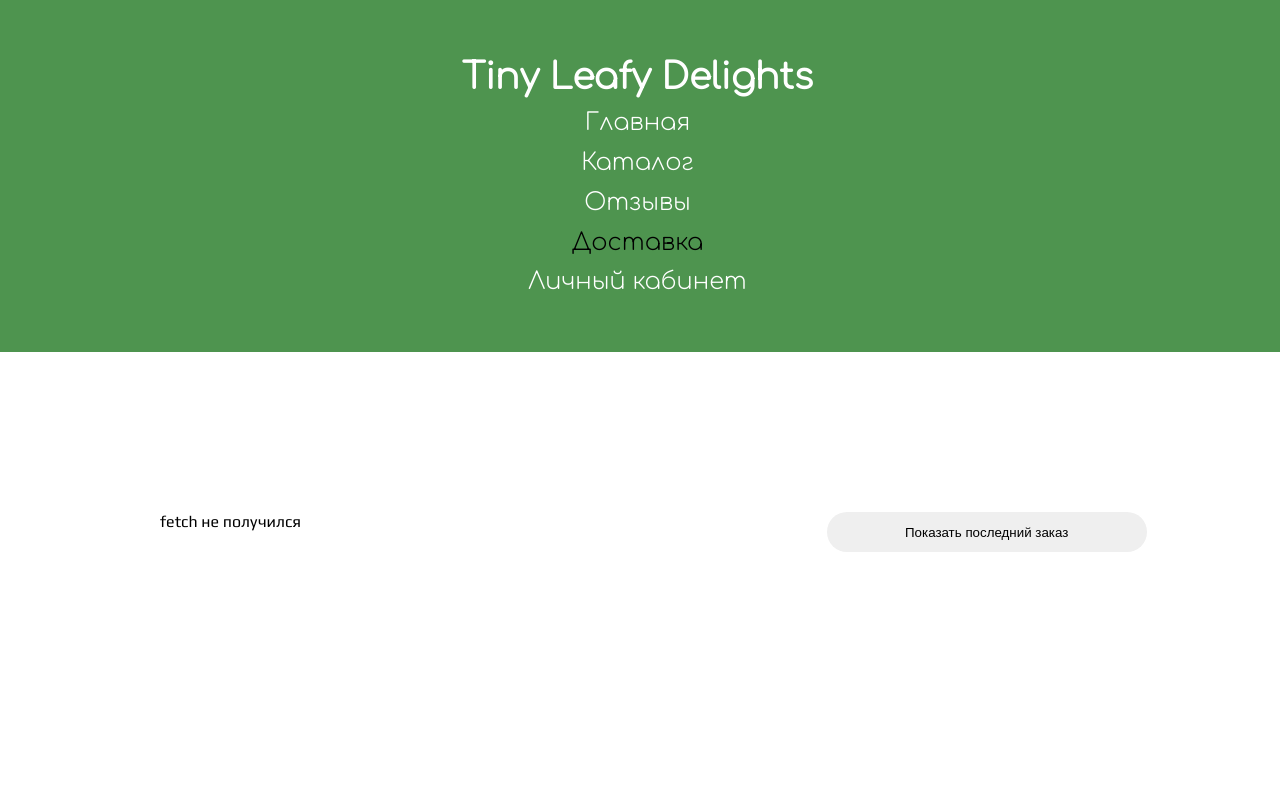
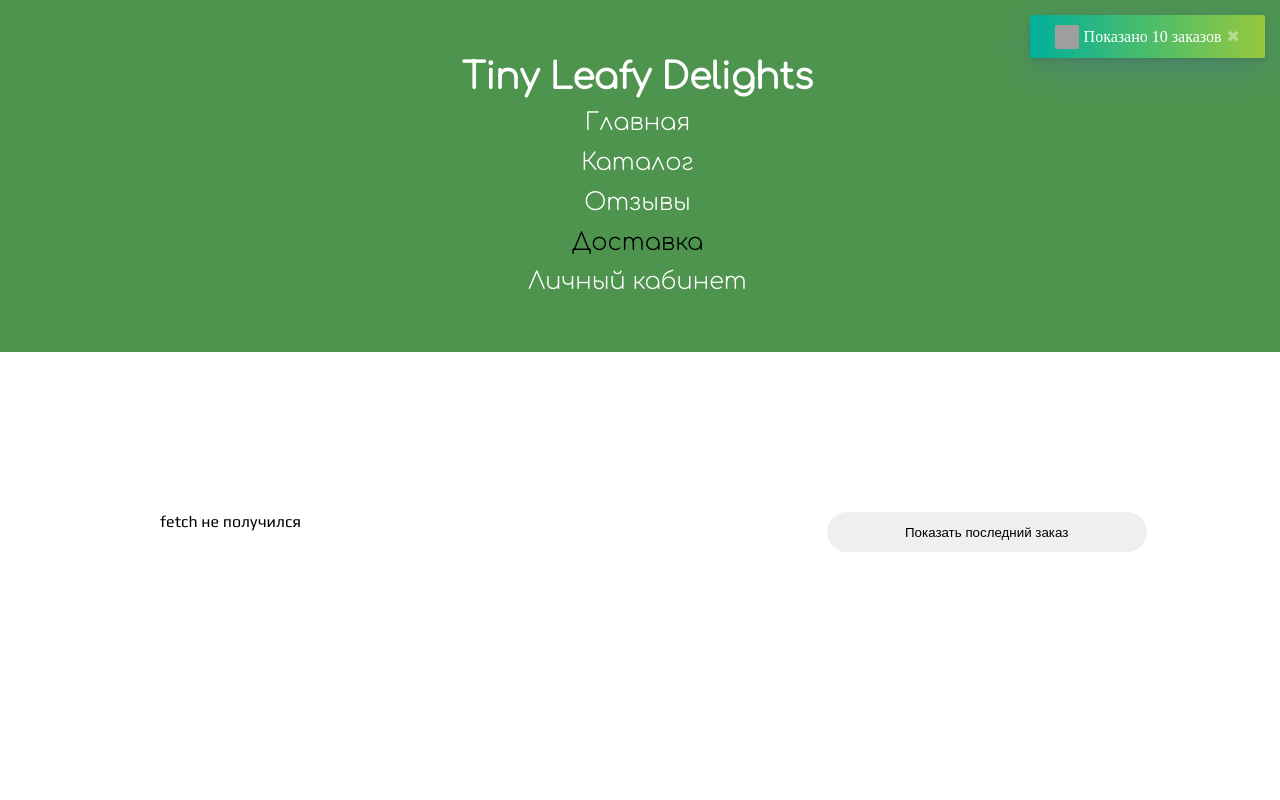
Before and after one commit to hurr1caneZ/TinyLeafyDelights, a website: page delivery.html in a window 1280 px wide. Both pictures are taken after a click on the button "Показать последний заказ". Shown: the top 800 px of the page. Drawn offline with nearby package versions, Linux system fonts and the light colour scheme; no server answers; grey boxes are pictures that could not be loaded.

Commit message:
fix: lab5, lab6, lab7

```diff
--- a/delivery.html
+++ b/delivery.html
@@ -5,6 +5,7 @@
     <title>Delivery</title>
     <link rel="stylesheet" href="main.css">
     <link rel="stylesheet" href="delivery.css">
+    <link rel="stylesheet" type="text/css" href="https://cdn.jsdelivr.net/npm/toastify-js/src/toastify.min.css">
     <script src="script.js"></script>
     <script defer src="delivery.js"></script>
 </head>
@@ -40,6 +41,6 @@
 <footer>
     <p id="loading-info"></p>
 </footer>
-
+<script defer type="text/javascript" src="https://cdn.jsdelivr.net/npm/toastify-js"></script>
 </body>
 </html>
--- a/delivery.js
+++ b/delivery.js
@@ -5,15 +5,16 @@ let fetchData = document.querySelector('.fetch-data');
 button.addEventListener('click', function () {
     let randomNumber = Math.floor(Math.random() * 10) + 1;
     preloader.style.display = 'flex';
-    setTimeout(() => {
-        fetch(`https://jsonplaceholder.typicode.com/users/?_start=1&_limit=${randomNumber}`)
-            .then(response => response.json())
-            .then(user => {
+
+    async function asyncFetch() {
+        try {
+            const response = await fetch(`https://jsonplaceholder.typicode.com/users/?_start=1&_limit=${randomNumber}`);
+            const user = await response.json();
             preloader.style.display = 'none';
             if (user) {
                 for (let i = 0; i < user.length; i++) {
                     let template = document.getElementById('user-template');
-                        let clone= template.content.cloneNode(true);
+                    let clone = template.content.cloneNode(true);
                     clone.children[0].textContent = 'Имя пользователя: ' + user[i].name +
                         ', Город: ' + user[i].address.city +
                         ', Адрес: ' + user[i].address.street +
@@ -23,13 +24,26 @@ button.addEventListener('click', function () {
             } else {
                 console.error('Пользователь не найден');
             }
-            })
-            .catch(error => {
+        } catch (error) {
             let warning = document.createElement('p');
             warning.textContent = 'fetch не получился';
             warning.style.color = 'solid black';
             fetchData.appendChild(warning);
             preloader.style.display = 'none';
+        }
+        Toastify({
+            text: `Показано ${randomNumber} заказов`, //  текст внутри уведомления
+            close: true, // возможность закрытия уведомления
+            style: { //цвет уведомления
+                background: "linear-gradient(to right, #00b09b, #96c93d)",
+            },
+            avatar: 'https://encrypted-tbn0.gstatic.com/images?q=tbn:ANd9GcSGNLdW8xsD33A--RJ0CnGNOTE_3t6aSwB_4GuJcUn1PA&s' //картинка перед текстом уведомления
+        }).showToast();
+    }
+
+
+
+    setTimeout(async () => {
+        await asyncFetch();
+    }, 1000)
 });
-    }, 1000);
-});
--- a/feedback.js
+++ b/feedback.js
@@ -8,6 +8,7 @@ feedbackForm.addEventListener("submit", (e) => {
         let feedbackList = JSON.parse(localStorage.getItem("feedbacks") || '[]');
         feedbackList.push(feedback);
         localStorage.setItem("feedbacks", JSON.stringify(feedbackList));
+        document.getElementById("feedback").value = "";
         Toastify({
             text: "Отзыв успешно добавлен", // текст внутри уведомления
             close: true, // возможность закрытия уведомления
```
Lines whose indentation alone changed are shown as unchanged.
